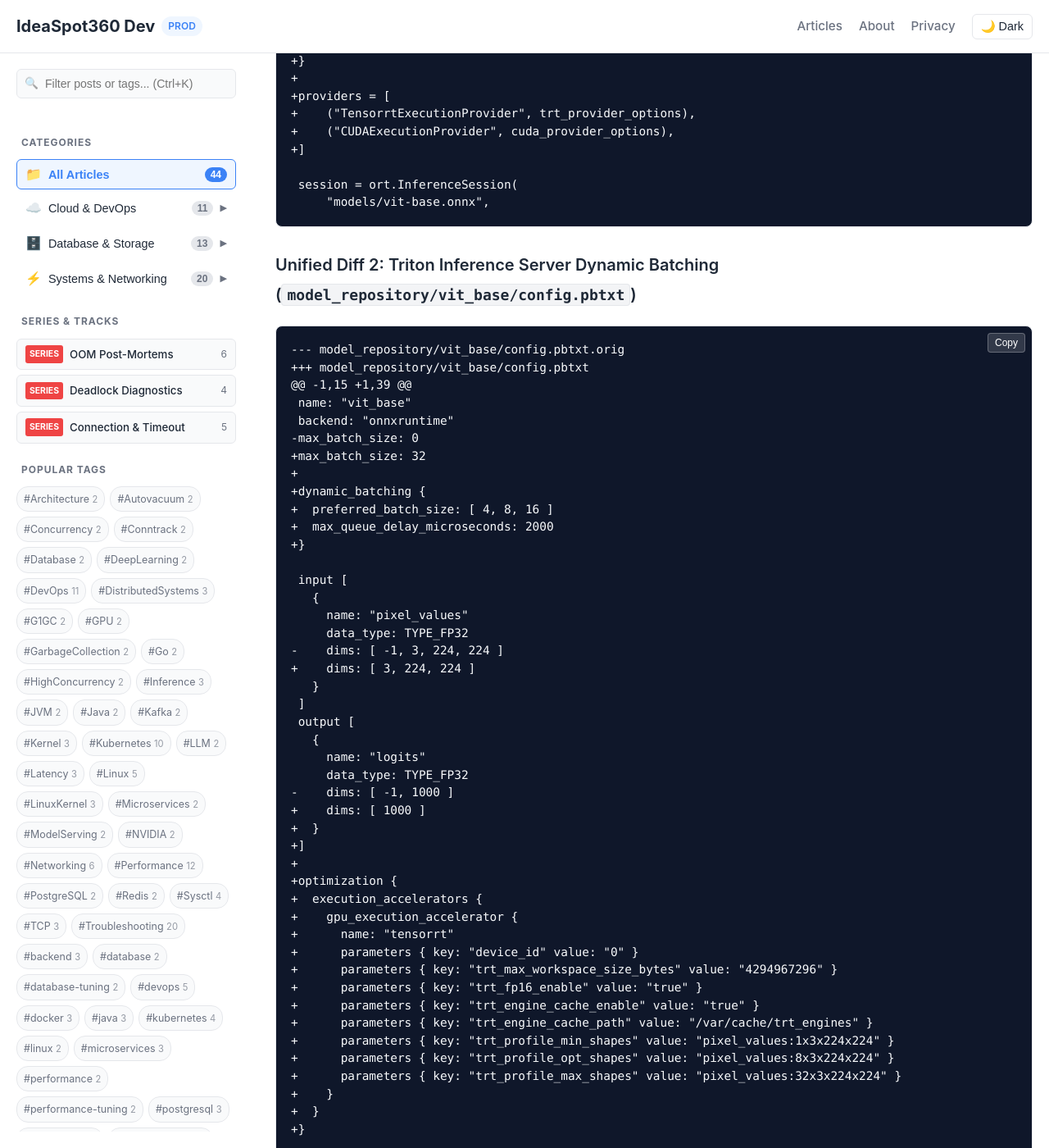
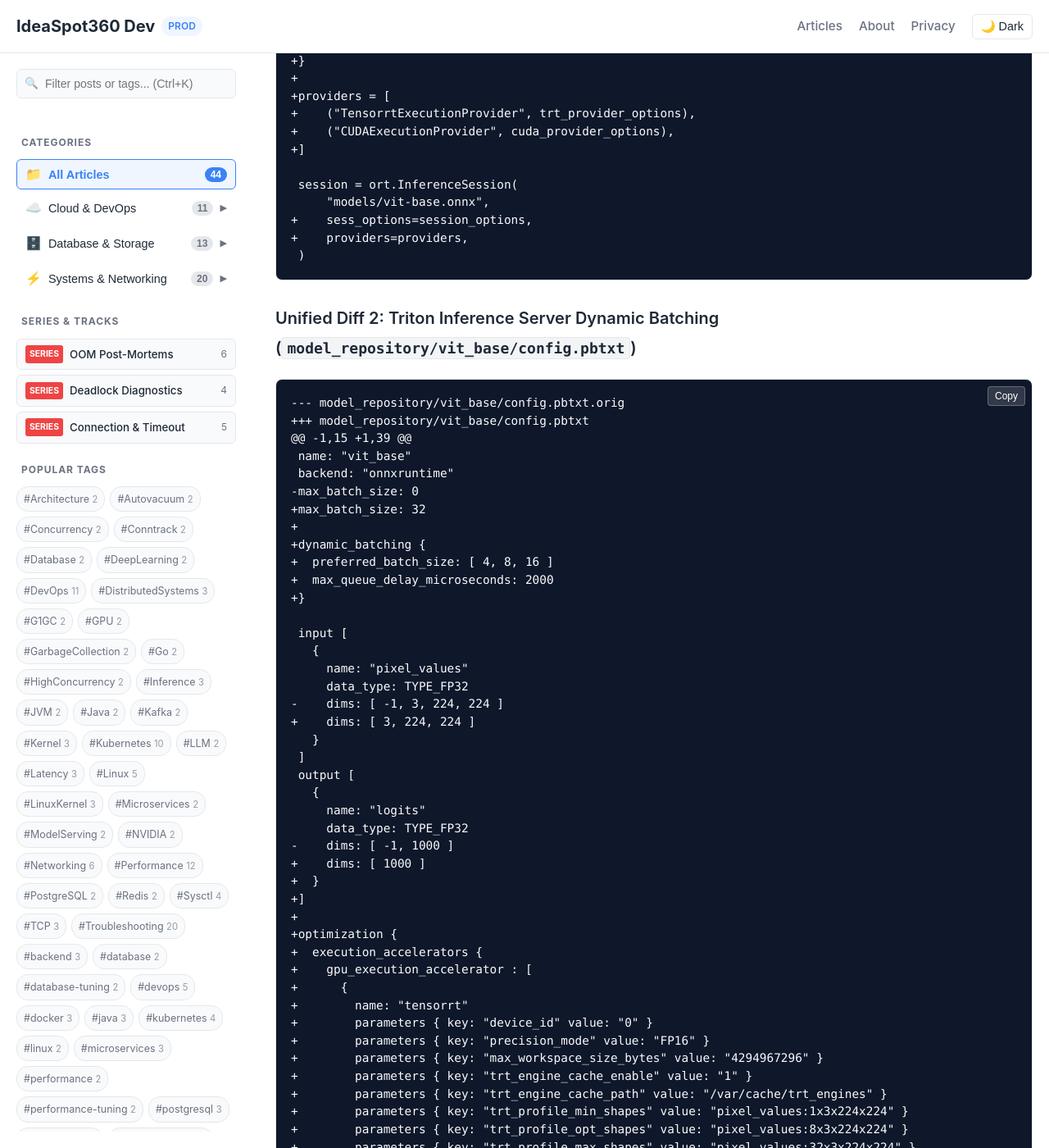
Before and after one commit to ideaspot360/dev, a Jekyll site: the page built from _posts/2026-11-27-onnx-runtime-tensorrt-dynamic-shape-serialization-failure.md, in a window 1280 px wide and 1400 px high, scrolled down 5797 px. Shown: the whole window at 82% size. Built offline with Jekyll 4.4.1, drawn with Linux system fonts in a browser that asks for light colours; some of the changed text lies outside the part shown.

Commit message:
fix(post27): correct triton onnxruntime execution accelerator keys, container name, and session options

````diff
--- a/_posts/2026-11-27-onnx-runtime-tensorrt-dynamic-shape-serialization-failure.md
+++ b/_posts/2026-11-27-onnx-runtime-tensorrt-dynamic-shape-serialization-failure.md
@@ -175,6 +175,9 @@ To establish a resilient, high-performance serving architecture, we implemented
 
  session = ort.InferenceSession(
      "models/vit-base.onnx",
++    sess_options=session_options,
++    providers=providers,
+ )
 ```
 
 ### Unified Diff 2: Triton Inference Server Dynamic Batching (`model_repository/vit_base/config.pbtxt`)
@@ -212,17 +215,19 @@ To establish a resilient, high-performance serving architecture, we implemented
 +
 +optimization {
 +  execution_accelerators {
-+    gpu_execution_accelerator {
-+      name: "tensorrt"
-+      parameters { key: "device_id" value: "0" }
-+      parameters { key: "trt_max_workspace_size_bytes" value: "4294967296" }
-+      parameters { key: "trt_fp16_enable" value: "true" }
-+      parameters { key: "trt_engine_cache_enable" value: "true" }
-+      parameters { key: "trt_engine_cache_path" value: "/var/cache/trt_engines" }
-+      parameters { key: "trt_profile_min_shapes" value: "pixel_values:1x3x224x224" }
-+      parameters { key: "trt_profile_opt_shapes" value: "pixel_values:8x3x224x224" }
-+      parameters { key: "trt_profile_max_shapes" value: "pixel_values:32x3x224x224" }
-+    }
++    gpu_execution_accelerator : [
++      {
++        name: "tensorrt"
++        parameters { key: "device_id" value: "0" }
++        parameters { key: "precision_mode" value: "FP16" }
++        parameters { key: "max_workspace_size_bytes" value: "4294967296" }
++        parameters { key: "trt_engine_cache_enable" value: "1" }
++        parameters { key: "trt_engine_cache_path" value: "/var/cache/trt_engines" }
++        parameters { key: "trt_profile_min_shapes" value: "pixel_values:1x3x224x224" }
++        parameters { key: "trt_profile_opt_shapes" value: "pixel_values:8x3x224x224" }
++        parameters { key: "trt_profile_max_shapes" value: "pixel_values:32x3x224x224" }
++      }
++    ]
 +  }
 +}
 ```
````
Also changed, not shown: other parts of _posts/2026-11-27-onnx-runtime-tensorrt-dynamic-shape-serialization-failure.md (+5 -5 lines).
